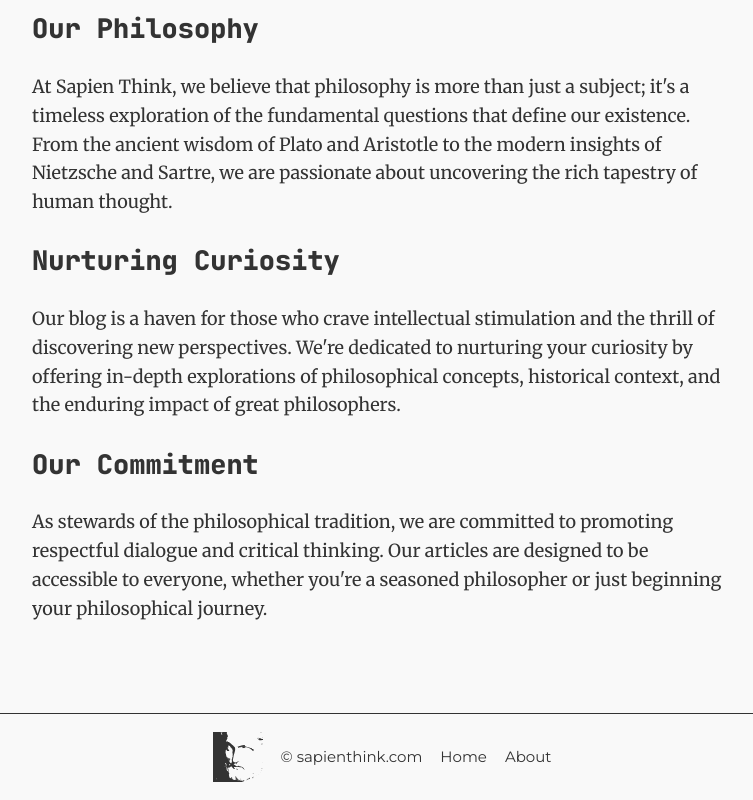
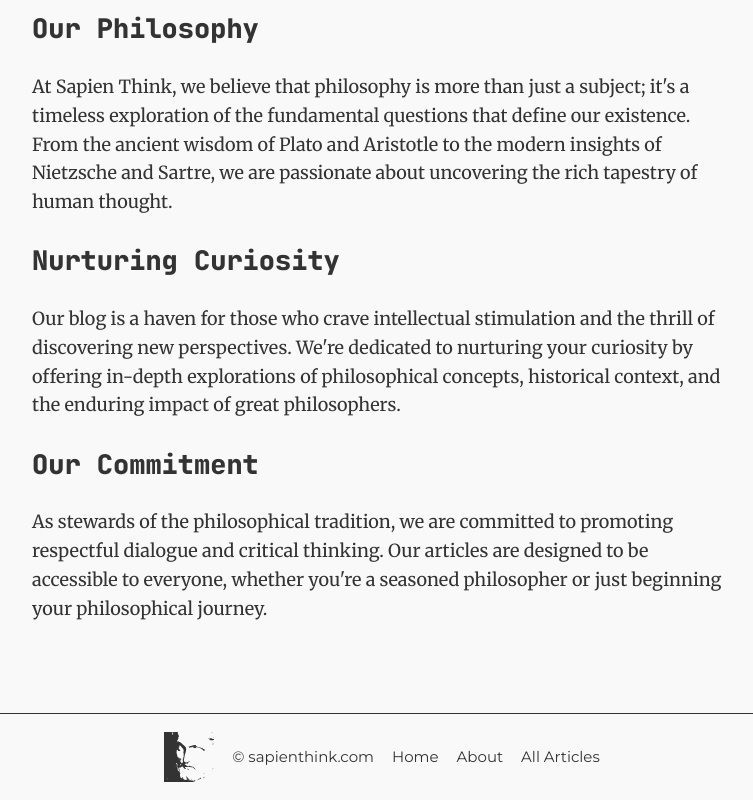
Before and after one commit to LukasKuppers/sapien-think-blog, a Next.js app in the folder nextjs-app/: page /about in a window 1280 px wide. Shown: the part 629-1429 px from the top of the page, without its empty margins (258-1011 px from the left). Built offline with nearby package versions, Linux system fonts and the light colour scheme.

Commit message:
link to articles list internally

```diff
--- a/nextjs-app/components/bottomBar.js
+++ b/nextjs-app/components/bottomBar.js
@@ -16,6 +16,7 @@
       <div className={styles.linkContainer}>
         <Link className={utilStyles.colPrimary} href='/'>Home</Link>
         <Link className={utilStyles.colPrimary} href='/about'>About</Link>
+        <Link className={utilStyles.colPrimary} href='/articles/list'>All Articles</Link>
       </div>
     </div>
   )
--- a/nextjs-app/pages/index.js
+++ b/nextjs-app/pages/index.js
@@ -54,6 +54,7 @@
 
             <div className={`${styles.linksContainer} ${jetBrainsMono.className} ${utilStyles.colPrimary}`}>
               <Link href='/about'>About</Link>
+              <Link href='/articles/list'>All Articles</Link>
             </div>
           </div>
         </div>
```
